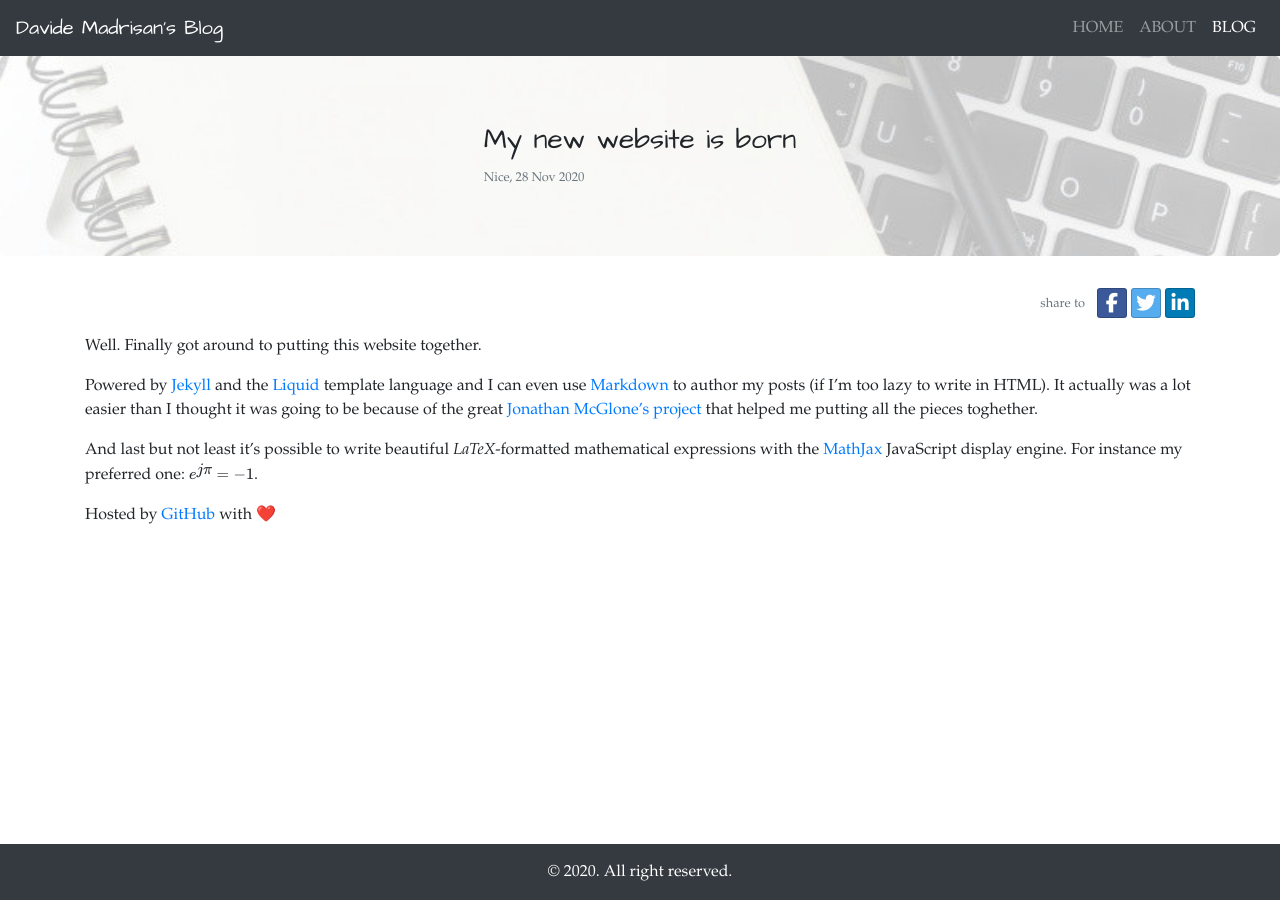
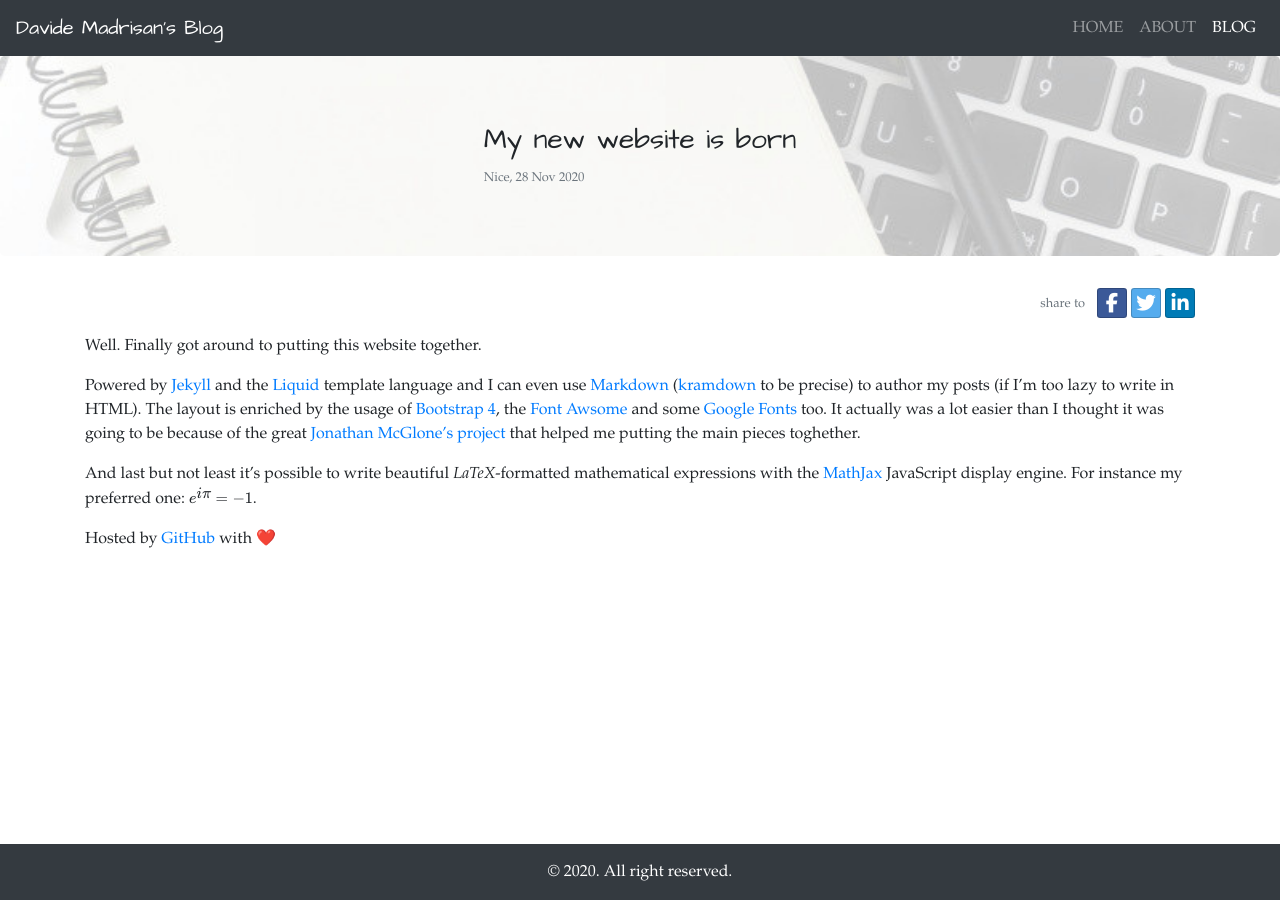
Before and after one commit to madrisan/madrisan.github.io, a Jekyll site: the page built from _posts/2020-11-28-davide-madrisan-site-launched.md, in a window 1280 px wide. Built offline with Jekyll 4.4.1, drawn with Linux system fonts in a browser that asks for light colours; nearby versions of some CDN libraries; emoji names are drawn with the system emoji font; formulas are drawn with MathJax 3.

Commit message:
Update the list of used web technologies
Signed-off-by: Davide Madrisan <davide.madrisan@gmail.com>

```diff
--- a/_posts/2020-11-28-davide-madrisan-site-launched.md
+++ b/_posts/2020-11-28-davide-madrisan-site-launched.md
@@ -10,13 +10,18 @@ Well. Finally got around to putting this website together.
 
 Powered by [Jekyll](http://jekyllrb.com) and the [Liquid](https://shopify.github.io/liquid/)
 template language and I can even use [Markdown](https://en.wikipedia.org/wiki/Markdown)
-to author my posts (if I'm too lazy to write in HTML).
+([kramdown](https://kramdown.gettalong.org/) to be precise) to author my posts
+(if I'm too lazy to write in HTML).
+The layout is enriched by the usage of
+[Bootstrap 4](https://getbootstrap.com/), the
+[Font Awsome](https://fontawesome.com/) and some
+[Google Fonts](https://fonts.google.com/) too.
 It actually was a lot easier than I thought it was going to be because of the
 great [Jonathan McGlone's project](https://github.com/hankquinlan/hankquinlan.github.io/)
-that helped me putting all the pieces toghether.
+that helped me putting the main pieces toghether.
 
 And last but not least it's possible to write beautiful *LaTeX*-formatted mathematical
 expressions with the [MathJax](https://www.mathjax.org/) JavaScript display engine.
-For instance my preferred one: $$ e^{j \pi} = -1 $$.
+For instance my preferred one: $$ e^{i \pi} = -1 $$.
 
 Hosted by [GitHub](https://github.com/madrisan/madrisan.github.io) with :heart:
```
